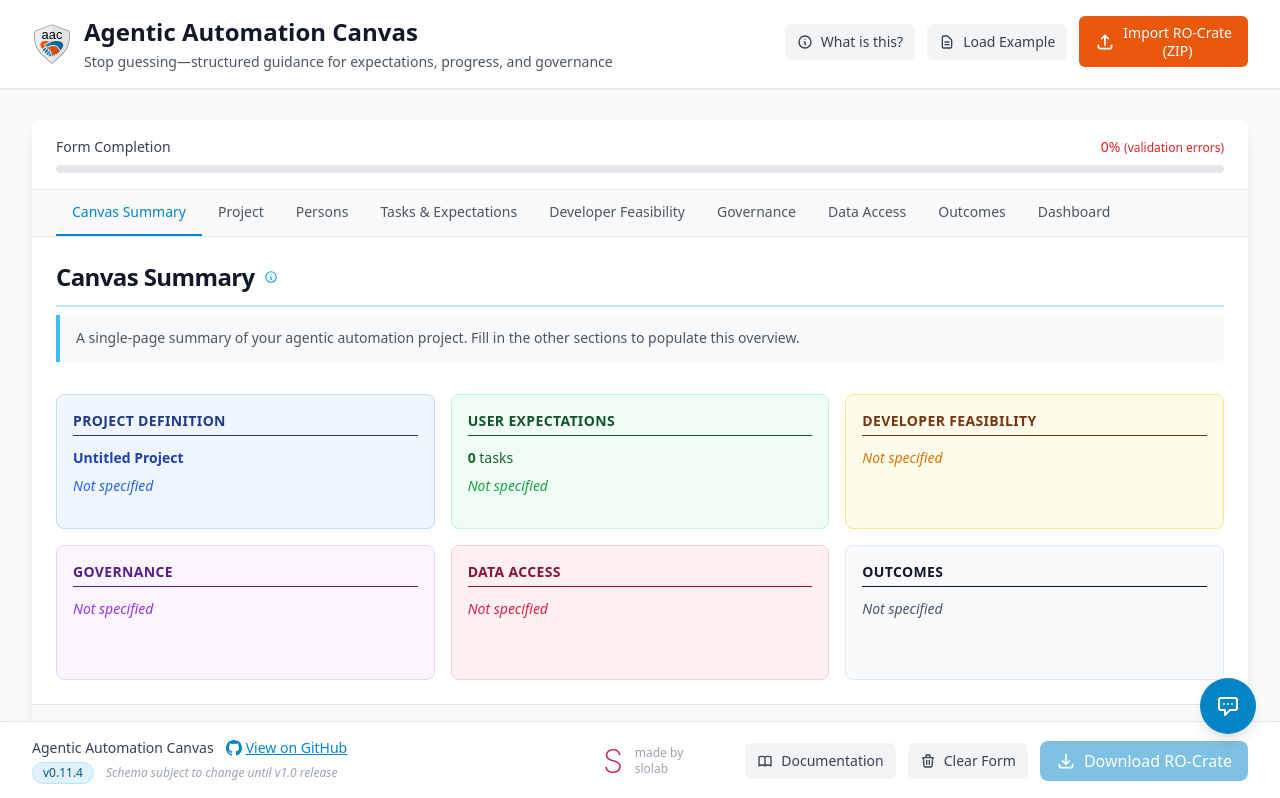
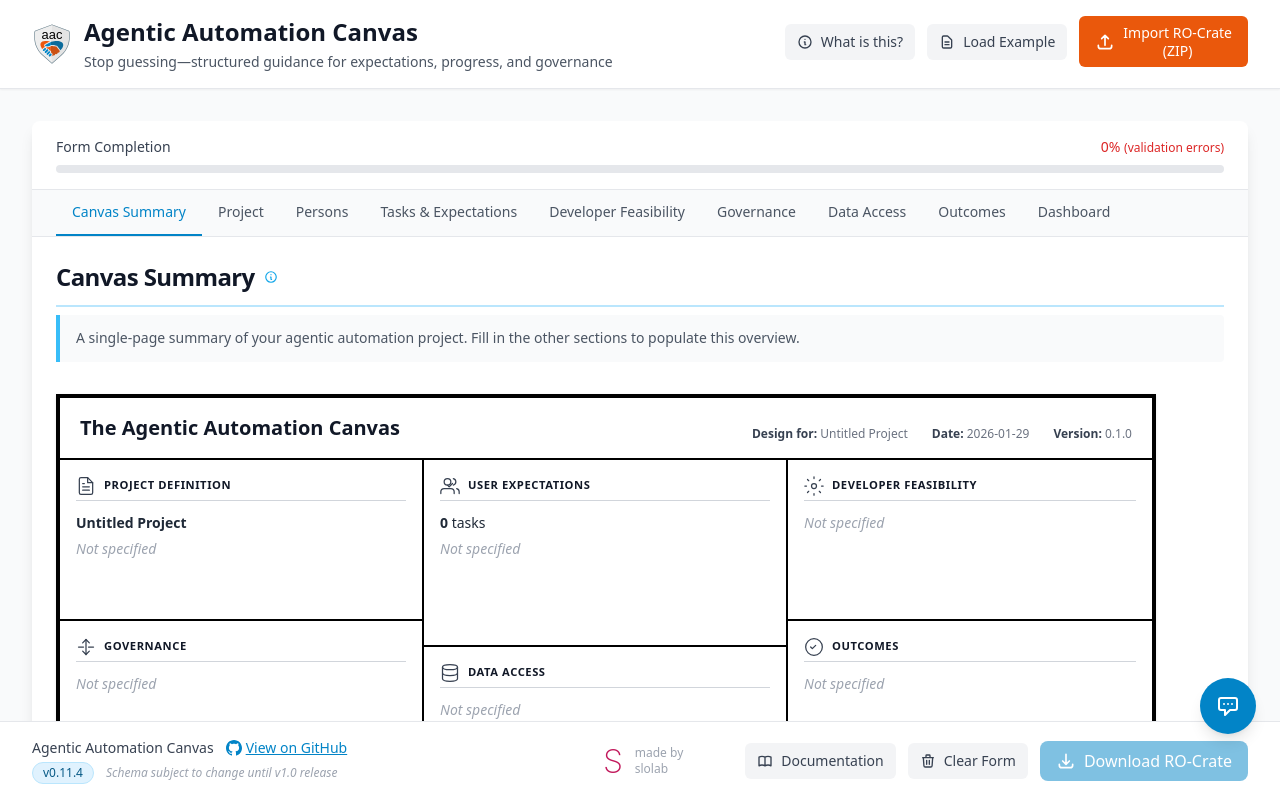
Before and after one commit to slolab/agentic-automation-canvas, a Vue app: page / in a window 1280 px wide. Shown: the top 798 px of the page. Built offline with nearby package versions, Linux system fonts and the light colour scheme.

Commit message:
simplify layout

```diff
--- /dev/null
+++ b/src/components/sections/CanvasBlockIcon.vue
@@ -0,0 +1,117 @@
+<template>
+  <span class="canvas-block-icon shrink-0" aria-hidden="true">
+    <svg
+      v-if="name === 'project'"
+      xmlns="http://www.w3.org/2000/svg"
+      width="20"
+      height="20"
+      viewBox="0 0 24 24"
+      fill="none"
+      stroke="currentColor"
+      stroke-width="1.5"
+      stroke-linecap="round"
+      stroke-linejoin="round"
+    >
+      <path d="M14 2H6a2 2 0 0 0-2 2v16a2 2 0 0 0 2 2h12a2 2 0 0 0 2-2V8z" />
+      <polyline points="14 2 14 8 20 8" />
+      <line x1="16" y1="13" x2="8" y2="13" />
+      <line x1="16" y1="17" x2="8" y2="17" />
+      <polyline points="10 9 9 9 8 9" />
+    </svg>
+    <svg
+      v-else-if="name === 'expectations'"
+      xmlns="http://www.w3.org/2000/svg"
+      width="20"
+      height="20"
+      viewBox="0 0 24 24"
+      fill="none"
+      stroke="currentColor"
+      stroke-width="1.5"
+      stroke-linecap="round"
+      stroke-linejoin="round"
+    >
+      <path d="M17 21v-2a4 4 0 0 0-4-4H5a4 4 0 0 0-4 4v2" />
+      <circle cx="9" cy="7" r="4" />
+      <path d="M23 21v-2a4 4 0 0 0-3-3.87" />
+      <path d="M16 3.13a4 4 0 0 1 0 7.75" />
+      <path d="M9 11l2 2 4-4" />
+    </svg>
+    <svg
+      v-else-if="name === 'feasibility'"
+      xmlns="http://www.w3.org/2000/svg"
+      width="20"
+      height="20"
+      viewBox="0 0 24 24"
+      fill="none"
+      stroke="currentColor"
+      stroke-width="1.5"
+      stroke-linecap="round"
+      stroke-linejoin="round"
+    >
+      <circle cx="12" cy="12" r="3" />
+      <path d="M12 1v2M12 21v2M4.22 4.22l1.42 1.42M18.36 18.36l1.42 1.42M1 12h2M21 12h2M4.22 19.78l1.42-1.42M18.36 5.64l1.42-1.42" />
+    </svg>
+    <svg
+      v-else-if="name === 'governance'"
+      xmlns="http://www.w3.org/2000/svg"
+      width="20"
+      height="20"
+      viewBox="0 0 24 24"
+      fill="none"
+      stroke="currentColor"
+      stroke-width="1.5"
+      stroke-linecap="round"
+      stroke-linejoin="round"
+    >
+      <path d="M12 3v18" />
+      <path d="m8 7 4-4 4 4" />
+      <path d="m8 17 4 4 4-4" />
+      <path d="M3 12h6" />
+      <path d="M15 12h6" />
+    </svg>
+    <svg
+      v-else-if="name === 'data'"
+      xmlns="http://www.w3.org/2000/svg"
+      width="20"
+      height="20"
+      viewBox="0 0 24 24"
+      fill="none"
+      stroke="currentColor"
+      stroke-width="1.5"
+      stroke-linecap="round"
+      stroke-linejoin="round"
+    >
+      <ellipse cx="12" cy="5" rx="9" ry="3" />
+      <path d="M21 12c0 1.66-4 3-9 3s-9-1.34-9-3" />
+      <path d="M3 5v14c0 1.66 4 3 9 3s9-1.34 9-3V5" />
+    </svg>
+    <svg
+      v-else-if="name === 'outcomes'"
+      xmlns="http://www.w3.org/2000/svg"
+      width="20"
+      height="20"
+      viewBox="0 0 24 24"
+      fill="none"
+      stroke="currentColor"
+      stroke-width="1.5"
+      stroke-linecap="round"
+      stroke-linejoin="round"
+    >
+      <circle cx="12" cy="12" r="10" />
+      <path d="M8 12l2 2 4-4" />
+    </svg>
+  </span>
+</template>
+
+<script setup lang="ts">
+defineProps<{ name: 'project' | 'expectations' | 'feasibility' | 'governance' | 'data' | 'outcomes' }>()
+</script>
+
+<style scoped>
+.canvas-block-icon {
+  @apply inline-flex items-center justify-center text-gray-700;
+}
+.canvas-block-icon :deep(svg) {
+  display: block;
+}
+</style>
--- a/src/components/sections/CanvasSummary.vue
+++ b/src/components/sections/CanvasSummary.vue
@@ -13,154 +13,137 @@
       </p>
     </div>
 
-    <!-- BMC-style grid: 3 columns x 2 rows -->
-    <div
-      class="grid grid-cols-1 md:grid-cols-2 lg:grid-cols-3 gap-4 print:grid-cols-3 print:gap-3"
-      style="max-width: 1200px"
-    >
-      <!-- Project Definition -->
-      <div class="canvas-block bg-blue-50 border border-blue-200 rounded-lg p-4 print:break-inside-avoid">
-        <h3 class="canvas-block-title text-blue-900">Project Definition</h3>
-        <div class="canvas-block-content text-sm text-blue-800 space-y-2">
-          <p class="font-semibold">{{ summary.project.title }}</p>
-          <p v-if="summary.project.description" class="text-blue-700">{{ summary.project.description }}</p>
-          <div v-if="summary.project.stage" class="flex flex-wrap gap-1">
-            <span class="px-2 py-0.5 rounded text-xs font-medium bg-blue-200 text-blue-800">
-              {{ summary.project.stage }}
-            </span>
-          </div>
-          <p v-if="summary.project.headlineValue" class="font-medium">{{ summary.project.headlineValue }}</p>
-          <p v-if="summary.project.primaryValueDriver" class="text-xs">
-            Primary value: {{ summary.project.primaryValueDriver }}
-          </p>
-          <div v-if="summary.project.domain.length" class="flex flex-wrap gap-1">
-            <span
-              v-for="d in summary.project.domain"
-              :key="d"
-              class="px-2 py-0.5 rounded text-xs bg-blue-100 text-blue-700"
-            >
-              {{ d }}
-            </span>
-          </div>
-          <p v-if="isEmptyProject(summary.project)" class="italic text-blue-600">Not specified</p>
+    <!-- Classic BMC-style canvas: white bg, thin grey grid, minimal layout -->
+    <div class="canvas-bmc-wrapper bg-white border-4 border-black print:shadow-none" style="max-width: 1100px">
+      <!-- Header -->
+      <div class="canvas-bmc-header flex flex-wrap items-end justify-between gap-4 px-5 py-4 border-b-2 border-black">
+        <h3 class="text-xl font-bold text-gray-900">The Agentic Automation Canvas</h3>
+        <div class="flex flex-wrap gap-6 text-xs text-gray-500">
+          <span><strong class="text-gray-700">Design for:</strong> {{ summary.project.title || '—' }}</span>
+          <span><strong class="text-gray-700">Date:</strong> {{ canvasData.project?.versionDate || canvasData.versionDate || canvasData.project?.startDate || today }}</span>
+          <span><strong class="text-gray-700">Version:</strong> {{ version }}</span>
         </div>
       </div>
 
-      <!-- User Expectations -->
-      <div class="canvas-block bg-green-50 border border-green-200 rounded-lg p-4 print:break-inside-avoid">
-        <h3 class="canvas-block-title text-green-900">User Expectations</h3>
-        <div class="canvas-block-content text-sm text-green-800 space-y-2">
+      <!-- Grid: 3 columns; left/right 1/2 each row, middle 2/3 + 1/3 -->
+      <div class="canvas-bmc-grid">
+        <!-- Left column: 1/2 + 1/2 -->
+        <div class="canvas-bmc-col flex flex-col border-r-2 border-black">
+          <div class="canvas-bmc-block flex-1 border-b-2 border-black p-4">
+            <h4 class="canvas-bmc-block-title flex items-center gap-2 text-gray-900">
+              <CanvasBlockIcon name="project" />
+              Project Definition
+            </h4>
+            <div class="canvas-bmc-content text-sm text-gray-800 space-y-1.5">
+              <p class="font-semibold">{{ summary.project.title }}</p>
+              <p v-if="summary.project.description" class="text-gray-600">{{ summary.project.description }}</p>
+              <p v-if="summary.project.stage" class="text-xs uppercase">{{ summary.project.stage }}</p>
+              <p v-if="summary.project.headlineValue" class="font-medium">{{ summary.project.headlineValue }}</p>
+              <p v-if="summary.project.primaryValueDriver" class="text-xs">Primary value: {{ summary.project.primaryValueDriver }}</p>
+              <div v-if="summary.project.domain.length" class="flex flex-wrap gap-1 text-xs">
+                <span v-for="d in summary.project.domain" :key="d" class="text-gray-600">{{ d }}</span>
+              </div>
+              <p v-if="isEmptyProject(summary.project)" class="italic text-gray-400">Not specified</p>
+            </div>
+          </div>
+          <div class="canvas-bmc-block flex-1 p-4">
+            <h4 class="canvas-bmc-block-title flex items-center gap-2 text-gray-900">
+              <CanvasBlockIcon name="governance" />
+              Governance
+            </h4>
+            <div class="canvas-bmc-content text-sm text-gray-800 space-y-1.5">
+              <template v-if="summary.governance.stages.length">
+                <div v-for="(stage, i) in summary.governance.stages" :key="i" class="border-l-2 border-black pl-2 text-xs">
+                  <p class="font-medium">{{ stage.name }}</p>
+                  <p v-if="stage.startDate || stage.endDate" class="text-gray-500">{{ stage.startDate }} {{ stage.startDate && stage.endDate ? '→' : '' }} {{ stage.endDate }}</p>
+                  <p v-if="stage.agentCount > 0 || stage.milestoneCount > 0" class="text-gray-500">{{ stage.agentCount }} agents, {{ stage.milestoneCount }} milestones</p>
+                </div>
+              </template>
+              <p v-else class="italic text-gray-400">Not specified</p>
+            </div>
+          </div>
+        </div>
+
+        <!-- Middle column: 2/3 + 1/3 -->
+        <div class="canvas-bmc-col flex flex-col border-r-2 border-black">
+          <div class="canvas-bmc-block flex-[2] border-b-2 border-black p-4">
+            <h4 class="canvas-bmc-block-title flex items-center gap-2 text-gray-900">
+              <CanvasBlockIcon name="expectations" />
+              User Expectations
+            </h4>
+            <div class="canvas-bmc-content text-sm text-gray-800 space-y-1.5">
               <p><strong>{{ summary.userExpectations.taskCount }}</strong> tasks</p>
               <ul v-if="summary.userExpectations.taskTitles.length" class="list-disc list-inside text-xs space-y-0.5">
                 <li v-for="(t, i) in summary.userExpectations.taskTitles" :key="i">{{ t }}</li>
               </ul>
               <template v-if="summary.userExpectations.totalTimeSavedHoursPerMonth > 0 || Object.keys(summary.userExpectations.benefitTypeCounts).length">
-            <p class="text-xs font-semibold uppercase tracking-wide text-green-700 mt-2 mb-1">Benefits</p>
+                <p class="text-xs font-semibold uppercase tracking-wide text-gray-500 mt-2 mb-0.5">Benefits</p>
                 <p v-if="summary.userExpectations.totalTimeSavedHoursPerMonth > 0" class="font-medium">
                   ~{{ summary.userExpectations.totalTimeSavedHoursPerMonth }} hrs/month saved
                 </p>
-            <div v-if="Object.keys(summary.userExpectations.benefitTypeCounts).length" class="flex flex-wrap gap-1">
+                <div v-if="Object.keys(summary.userExpectations.benefitTypeCounts).length" class="flex flex-wrap gap-1 text-xs">
                   <span
                     v-for="(count, type) in summary.userExpectations.benefitTypeCounts"
                     :key="type"
-                :class="benefitTypeBadgeClass(type)"
-                class="px-2 py-0.5 rounded text-xs font-medium capitalize"
+                    class="px-1.5 py-0.5 border border-black text-gray-700 capitalize"
                   >
                     {{ type }} {{ count }}
                   </span>
                 </div>
               </template>
-          <p v-if="isEmptyUserExpectations(summary.userExpectations)" class="italic text-green-600">Not specified</p>
+              <p v-if="isEmptyUserExpectations(summary.userExpectations)" class="italic text-gray-400">Not specified</p>
+            </div>
+          </div>
+          <div class="canvas-bmc-block flex-[1] p-4">
+            <h4 class="canvas-bmc-block-title flex items-center gap-2 text-gray-900">
+              <CanvasBlockIcon name="data" />
+              Data Access
+            </h4>
+            <div class="canvas-bmc-content text-sm text-gray-800 space-y-1.5">
+              <template v-if="!isEmptyDataAccess(summary.dataAccess)">
+                <p><strong>{{ summary.dataAccess.datasetCount }}</strong> datasets</p>
+                <div v-if="Object.keys(summary.dataAccess.accessRightsSummary).length" class="text-xs">
+                  <p v-for="(count, ar) in summary.dataAccess.accessRightsSummary" :key="ar">{{ ar }}: {{ count }}</p>
+                </div>
+                <div v-if="summary.dataAccess.sensitivitySummary.length" class="flex flex-wrap gap-1 text-xs">
+                  <span v-for="s in summary.dataAccess.sensitivitySummary" :key="s" class="text-gray-600">{{ s }}</span>
+                </div>
+              </template>
+              <p v-else class="italic text-gray-400">Not specified</p>
+            </div>
           </div>
         </div>
 
-      <!-- Developer Feasibility -->
-      <div class="canvas-block bg-amber-50 border border-amber-200 rounded-lg p-4 print:break-inside-avoid">
-        <h3 class="canvas-block-title text-amber-900">Developer Feasibility</h3>
-        <div class="canvas-block-content text-sm text-amber-800 space-y-2">
+        <!-- Right column: 1/2 + 1/2 -->
+        <div class="canvas-bmc-col flex flex-col">
+          <div class="canvas-bmc-block flex-1 border-b-2 border-black p-4">
+            <h4 class="canvas-bmc-block-title flex items-center gap-2 text-gray-900">
+              <CanvasBlockIcon name="feasibility" />
+              Developer Feasibility
+            </h4>
+            <div class="canvas-bmc-content text-sm text-gray-800 space-y-1.5">
               <div v-if="summary.developerFeasibility.trlCurrent !== null || summary.developerFeasibility.trlTarget !== null">
                 <span>TRL</span>
                 <span v-if="summary.developerFeasibility.trlCurrent !== null">
                   {{ summary.developerFeasibility.trlCurrent }}
-              <span v-if="summary.developerFeasibility.trlTarget !== null">
-                → {{ summary.developerFeasibility.trlTarget }}
+                  <span v-if="summary.developerFeasibility.trlTarget !== null">→ {{ summary.developerFeasibility.trlTarget }}</span>
                 </span>
-            </span>
-            <span v-else-if="summary.developerFeasibility.trlTarget !== null">
-              target {{ summary.developerFeasibility.trlTarget }}
-            </span>
+                <span v-else-if="summary.developerFeasibility.trlTarget !== null">target {{ summary.developerFeasibility.trlTarget }}</span>
               </div>
-          <p v-if="summary.developerFeasibility.technicalRisk">
-            Risk: <span class="capitalize">{{ summary.developerFeasibility.technicalRisk }}</span>
-          </p>
-          <p v-if="summary.developerFeasibility.effortEstimate">
-            Effort: {{ summary.developerFeasibility.effortEstimate }}
-          </p>
-          <p v-if="summary.developerFeasibility.feasibilityNotes" class="text-xs">
-            {{ summary.developerFeasibility.feasibilityNotes }}
-          </p>
-          <p v-if="isEmptyDeveloperFeasibility(summary.developerFeasibility)" class="italic text-amber-600">Not specified</p>
+              <p v-if="summary.developerFeasibility.technicalRisk">Risk: <span class="capitalize">{{ summary.developerFeasibility.technicalRisk }}</span></p>
+              <p v-if="summary.developerFeasibility.effortEstimate">Effort: {{ summary.developerFeasibility.effortEstimate }}</p>
+              <p v-if="summary.developerFeasibility.feasibilityNotes" class="text-xs">{{ summary.developerFeasibility.feasibilityNotes }}</p>
+              <p v-if="isEmptyDeveloperFeasibility(summary.developerFeasibility)" class="italic text-gray-400">Not specified</p>
             </div>
           </div>
-
-      <!-- Governance -->
-      <div class="canvas-block bg-purple-50 border border-purple-200 rounded-lg p-4 print:break-inside-avoid">
-        <h3 class="canvas-block-title text-purple-900">Governance</h3>
-        <div class="canvas-block-content text-sm text-purple-800 space-y-2">
-          <template v-if="summary.governance.stages.length">
-            <div
-              v-for="(stage, i) in summary.governance.stages"
-              :key="i"
-              class="border-l-2 border-purple-300 pl-2 text-xs"
-            >
-              <p class="font-medium">{{ stage.name }}</p>
-              <p v-if="stage.startDate || stage.endDate" class="text-purple-600">
-                {{ stage.startDate }} {{ stage.startDate && stage.endDate ? '→' : '' }} {{ stage.endDate }}
-              </p>
-              <p v-if="stage.agentCount > 0 || stage.milestoneCount > 0" class="text-purple-600">
-                {{ stage.agentCount }} agents, {{ stage.milestoneCount }} milestones
-              </p>
-            </div>
-          </template>
-          <p v-else class="italic text-purple-600">Not specified</p>
-        </div>
-      </div>
-
-      <!-- Data Access -->
-      <div class="canvas-block bg-rose-50 border border-rose-200 rounded-lg p-4 print:break-inside-avoid">
-        <h3 class="canvas-block-title text-rose-900">Data Access</h3>
-        <div class="canvas-block-content text-sm text-rose-800 space-y-2">
-          <template v-if="!isEmptyDataAccess(summary.dataAccess)">
-            <p><strong>{{ summary.dataAccess.datasetCount }}</strong> datasets</p>
-            <div v-if="Object.keys(summary.dataAccess.accessRightsSummary).length" class="text-xs">
-              <p v-for="(count, ar) in summary.dataAccess.accessRightsSummary" :key="ar">
-                {{ ar }}: {{ count }}
-              </p>
-            </div>
-            <div v-if="summary.dataAccess.sensitivitySummary.length" class="flex flex-wrap gap-1">
-              <span
-                v-for="s in summary.dataAccess.sensitivitySummary"
-                :key="s"
-                class="px-2 py-0.5 rounded text-xs bg-rose-100 text-rose-700"
-              >
-                {{ s }}
-              </span>
-            </div>
-          </template>
-          <p v-else class="italic text-rose-600">Not specified</p>
-        </div>
-      </div>
-
-      <!-- Outcomes -->
-      <div class="canvas-block bg-slate-50 border border-slate-200 rounded-lg p-4 print:break-inside-avoid">
-        <h3 class="canvas-block-title text-slate-900">Outcomes</h3>
-        <div class="canvas-block-content text-sm text-slate-800 space-y-2">
+          <div class="canvas-bmc-block flex-1 p-4">
+            <h4 class="canvas-bmc-block-title flex items-center gap-2 text-gray-900">
+              <CanvasBlockIcon name="outcomes" />
+              Outcomes
+            </h4>
+            <div class="canvas-bmc-content text-sm text-gray-800 space-y-1.5">
               <template v-if="!isEmptyOutcomes(summary.outcomes)">
-            <p>
-              {{ summary.outcomes.deliverableCount }} deliverables,
-              {{ summary.outcomes.publicationCount }} publications,
-              {{ summary.outcomes.evaluationCount }} evaluations
-            </p>
+                <p>{{ summary.outcomes.deliverableCount }} deliverables, {{ summary.outcomes.publicationCount }} publications, {{ summary.outcomes.evaluationCount }} evaluations</p>
                 <ul v-if="summary.outcomes.deliverableTitles.length" class="list-disc list-inside text-xs space-y-0.5">
                   <li v-for="(t, i) in summary.outcomes.deliverableTitles" :key="i">{{ t }}</li>
                 </ul>
@@ -168,8 +151,15 @@
                   <li v-for="(r, i) in summary.outcomes.keyResults" :key="'r-' + i">{{ r }}</li>
                 </ul>
               </template>
-          <p v-else class="italic text-slate-600">Not specified</p>
+              <p v-else class="italic text-gray-400">Not specified</p>
             </div>
+          </div>
+        </div>
+      </div>
+
+      <!-- Footer -->
+      <div class="canvas-bmc-footer px-5 py-2 border-t-2 border-black text-xs text-gray-500">
+        Generated by Agentic Automation Canvas · <a href="https://aac.slolab.ai" target="_blank" rel="noopener noreferrer" class="text-gray-600 hover:underline">https://aac.slolab.ai</a>
       </div>
     </div>
   </div>
@@ -180,10 +170,13 @@
 import { useCanvasData } from '@/composables/useCanvasData'
 import { computeCanvasSummary, type CanvasSummaryData } from '@/utils/canvasSummary'
 import InfoTooltip from '../InfoTooltip.vue'
+import CanvasBlockIcon from './CanvasBlockIcon.vue'
 
 const { canvasData } = useCanvasData()
 
 const summary = computed<CanvasSummaryData>(() => computeCanvasSummary(canvasData.value))
+const today = new Date().toISOString().split('T')[0]
+const version = computed(() => canvasData.value.project?.version || canvasData.value.version || '0.1.0')
 
 function isEmptyProject(p: CanvasSummaryData['project']): boolean {
   const noTitle = !p.title || p.title === 'Untitled Project'
@@ -218,29 +211,49 @@
   )
 }
 
-function benefitTypeBadgeClass(type: string): string {
-  const classes: Record<string, string> = {
-    time: 'bg-green-100 text-green-700',
-    quality: 'bg-blue-100 text-blue-700',
-    risk: 'bg-orange-100 text-orange-700',
-    enablement: 'bg-purple-100 text-purple-700',
-    cost: 'bg-amber-100 text-amber-700',
-  }
-  return classes[type] || 'bg-gray-100 text-gray-700'
-}
 </script>
 
 <style scoped>
-.canvas-block-title {
-  @apply text-sm font-semibold uppercase tracking-wide mb-3 pb-1 border-b border-current border-opacity-30;
+.canvas-bmc-wrapper {
+  box-shadow: 0 1px 3px 0 rgb(0 0 0 / 0.1);
 }
 
-.canvas-block-content {
+.canvas-bmc-grid {
+  display: grid;
+  grid-template-columns: repeat(3, 1fr);
+  min-height: 320px;
+}
+
+@media (max-width: 767px) {
+  .canvas-bmc-grid {
+    grid-template-columns: 1fr;
+  }
+  .canvas-bmc-col {
+    border-right: none !important;
+    border-bottom: 2px solid black;
+  }
+  .canvas-bmc-col:last-child {
+    border-bottom: none;
+  }
+}
+
+.canvas-bmc-block-title {
+  font-size: 0.7rem;
+  font-weight: 600;
+  text-transform: uppercase;
+  letter-spacing: 0.05em;
+  margin-bottom: 0.75rem;
+  padding-bottom: 0.25rem;
+  border-bottom: 1px solid rgb(209 213 219);
+}
+
+.canvas-bmc-content {
   min-height: 4rem;
 }
 
+
 @media print {
-  .canvas-block {
+  .canvas-bmc-wrapper {
     break-inside: avoid;
     page-break-inside: avoid;
   }
```
Lines whose indentation alone changed are shown as unchanged.
